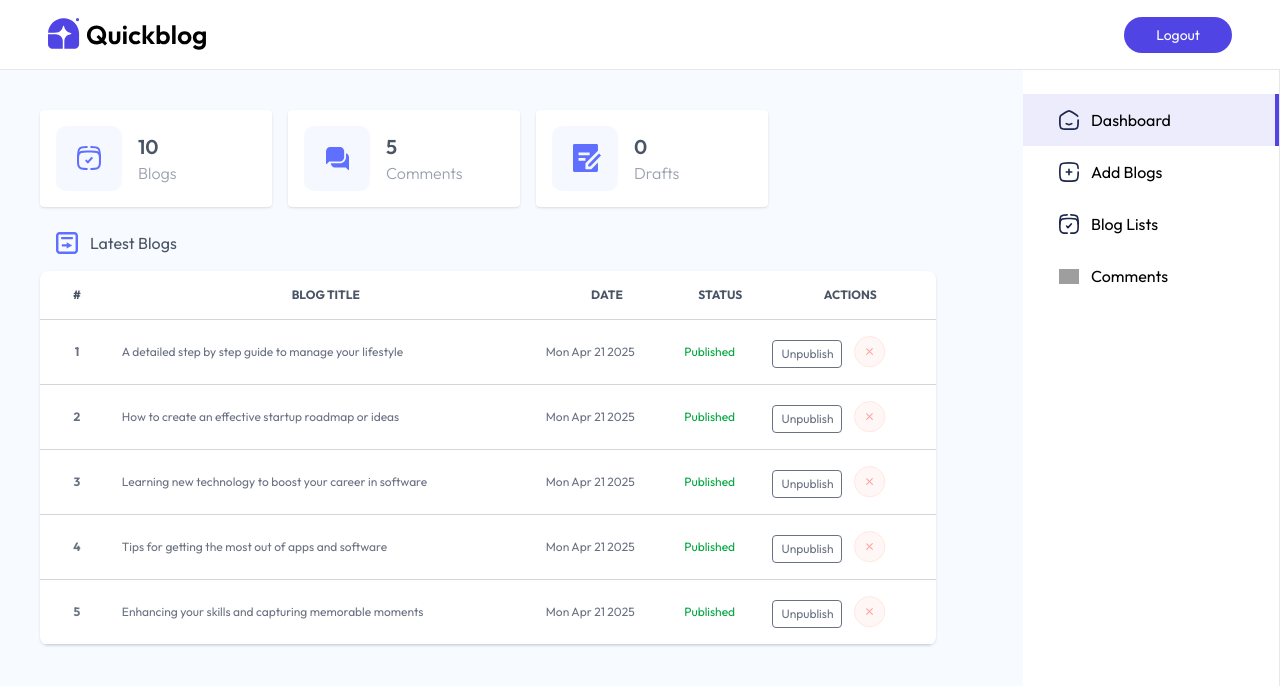
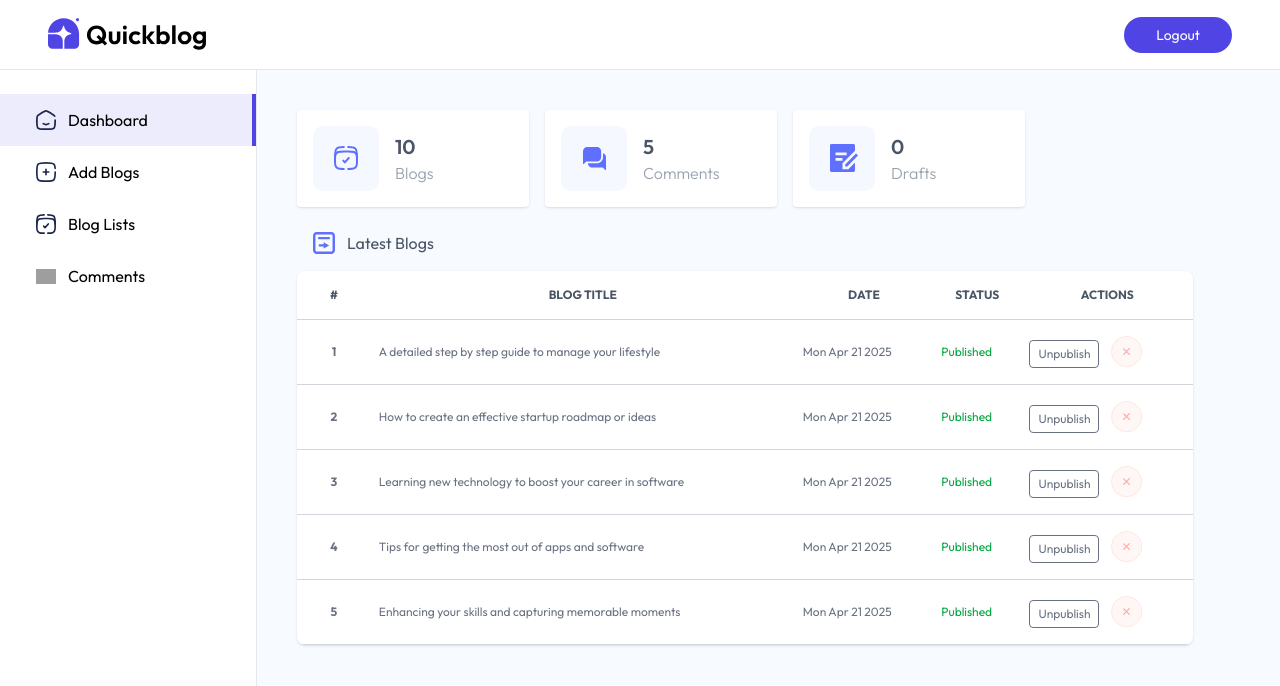
Before and after one commit to abhiishekk2411/aether-blog-app, a React (Vite) app: page /admin in a window 1280 px wide. Shown: the top 686 px of the page. Built offline with nearby package versions, Linux system fonts and the light colour scheme; grey boxes are pictures that could not be loaded; a web font is replaced by a local one.

Commit message:
fixed a bug

```diff
--- a/src/pages/admin/Layout.jsx
+++ b/src/pages/admin/Layout.jsx
@@ -17,9 +17,11 @@ const Layout = () => {
         <button onClick={logout} className='text-sm px-8 py-2 bg-primary text-white rounded-full cursor-pointer'>Logout</button>
     </div>
     <div className='flex h-[calc(100vh-70px)]'>
-      <Outlet/>
-      <Sidebar/>
-    </div>
+  <Sidebar/>
+  <div className='flex-1 overflow-y-auto'>
+    <Outlet/>
+  </div>
+</div>
 
     </>
   )
```
